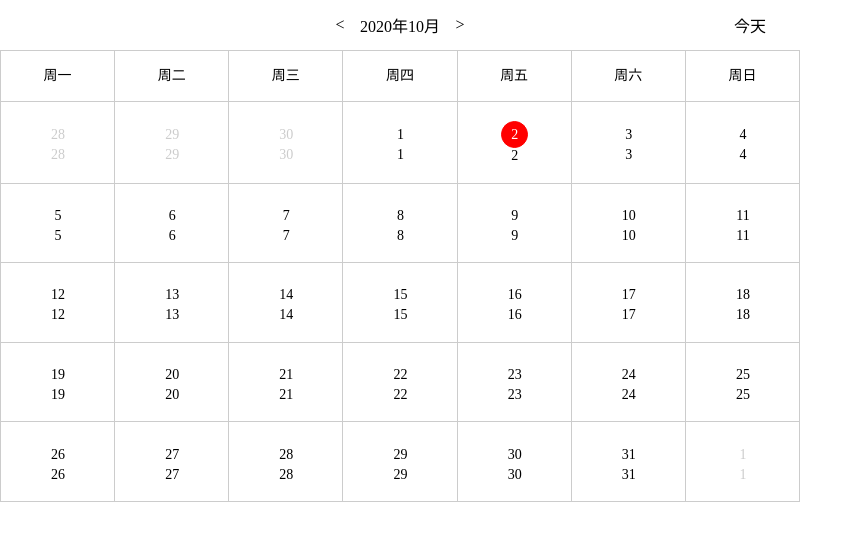
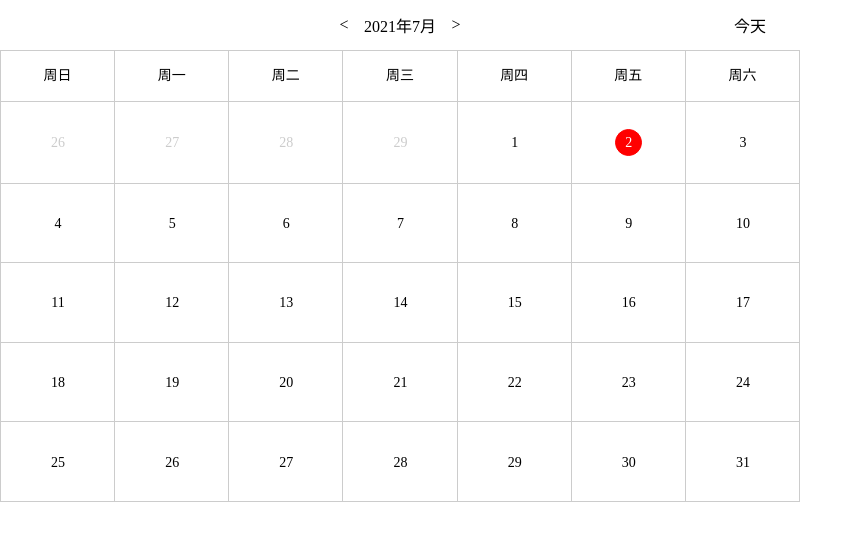
Before and after one commit to UvDream/vite-vue3, a Vue app: page / in a window 1280 px wide. Shown: the top 540 px of the page, without its empty margins (0-863 px from the left). Built offline with nearby package versions, Linux system fonts and the light colour scheme.

Commit message:
fix🐛:  完善日历

```diff
--- a/src/components/calendar/calendar-day-item.vue
+++ b/src/components/calendar/calendar-day-item.vue
@@ -2,7 +2,7 @@
  * @Author: wangzhongjie
  * @Date: 2021-07-09 10:30:59
  * @LastEditors: wangzhongjie
- * @LastEditTime: 2021-07-09 11:14:25
+ * @LastEditTime: 2021-07-09 13:47:18
  * @Description: 日历的天
  * @Email: UvDream@163.com
 -->
@@ -15,7 +15,7 @@
       >
         {{ data.day }}
       </section>
-      <section class="k-calendar__body-item-day-bottom">{{ data.day }}</section>
+      <!-- <section class="k-calendar__body-item-day-bottom">{{ data.day }}</section> -->
     </div>
   </div>
 </template>
--- a/src/components/calendar/index.ts
+++ b/src/components/calendar/index.ts
@@ -2,7 +2,7 @@
  * @Author: wangzhongjie
  * @Date: 2021-07-02 13:53:13
  * @LastEditors: wangzhongjie
- * @LastEditTime: 2021-07-09 11:14:48
+ * @LastEditTime: 2021-07-09 14:19:45
  * @Description:日历类
  * @Email: UvDream@163.com
  */
@@ -36,10 +36,10 @@ class Calendar {
     getPrevDaysList(month: number, year: number): CalendarList {
         const startIndex = this.weekStartIndex(month, year);
         let RemainWeek = startIndex - this.defaultOptions.FirstDayOfWeek
-        if (this.defaultOptions.FirstDayOfWeek > startIndex) {
+        if (this.defaultOptions.FirstDayOfWeek >= startIndex) {
             RemainWeek = RemainWeek + 7
         }
-        const prevStartDay = this.getMonthLastDate(year, month - 1) - RemainWeek
+        const prevStartDay = this.getMonthLastDate(month - 1, year) - RemainWeek
         const startToArray = new Array(RemainWeek).fill("").map((item, index) => {
             return {
                 day: prevStartDay + index,
@@ -54,12 +54,17 @@ class Calendar {
     }
     //获取当前月份的day list
     getNowDaysList(month: number, year: number): CalendarList {
-        let days = this.getMonthLastDate(year, month)
+        let days = this.getMonthLastDate(month, year)
         const nowDays = new Array(days).fill("").map((item, index) => {
             item = index + 1;
+            let current = false
+            const date = new Date()
+            if (item === date.getDate() && month === date.getMonth() + 1) {
+                current = true
+            }
             return {
                 day: item,
-                current: item == new Date().getDate(),
+                current: current,
                 type: 'now',
                 selected: false,
                 disabled: false
@@ -75,6 +80,7 @@ class Calendar {
         if (endDayWeek >= this.defaultOptions.FirstDayOfWeek) {
             RemainWeek = RemainWeek + 7
         }
+
         const lastDays = new Array(RemainWeek).fill("").map((item, index) => {
             item = index + 1;
             return {
@@ -101,8 +107,10 @@ class Calendar {
     // 获取当前月份最后一天星期
     weekEndIndex(month: number, year: number) {
         const day = this.getMonthLastDate(month, year)
+
         month = month < 10 ? 0 + month : month;
         const time = year + "-" + month + "-" + day;
+
         return new Date(time).getDay()
     }
 }
--- a/src/components/calendar/index.vue
+++ b/src/components/calendar/index.vue
@@ -2,13 +2,18 @@
  * @Author: wangzhongjie
  * @Date: 2021-07-02 13:52:54
  * @LastEditors: wangzhongjie
- * @LastEditTime: 2021-07-09 11:39:17
+ * @LastEditTime: 2021-07-09 14:22:12
  * @Description: 日历
  * @Email: UvDream@163.com
 -->
 <template>
   <div class="k-calendar">
-    <ToolBars />
+    <ToolBars
+      :year="nowYear"
+      :month="nowMonth"
+      @toNowDay="toNowDay"
+      @jumpMonth="jumpMonth"
+    />
     <CalendarWeek :weekList="weekList" />
     <CalendarDay :daysList="daysList" />
   </div>
@@ -25,7 +30,7 @@ export default defineComponent({
   props: {
     FirstDayOfWeek: {
       type: Number,
-      default: 1,
+      default: 7,
     },
   },
   setup(props) {
@@ -48,10 +53,11 @@ export default defineComponent({
     nowYear.value = new Date().getFullYear();
     daysList.value = calendar.getCalendarList(nowMonth.value, nowYear.value);
     onMounted(() => {
-      clacWeekList();
+      calcWeekList();
+      console.log(new Calendar({ FirstDayOfWeek: 7 }).getCalendarList(9, 2021));
     });
     // 处理星期方法
-    function clacWeekList() {
+    function calcWeekList() {
       weekArr.forEach((element, index) => {
         props.FirstDayOfWeek - 1 > index
           ? endWeekArr.value.push(element)
@@ -60,7 +66,28 @@ export default defineComponent({
       weekList.value = startWeekArr.value;
       weekList.value = weekList.value.concat(endWeekArr.value);
     }
-    return { daysList, weekList };
+    // 跳转至今天
+    function toNowDay() {
+      nowMonth.value = new Date().getMonth();
+      nowYear.value = new Date().getMonth();
+      daysList.value = calendar.getCalendarList(
+        new Date().getMonth() + 1,
+        new Date().getFullYear()
+      );
+    }
+    function jumpMonth(item: String) {
+      item === "prev" ? nowMonth.value-- : nowMonth.value++;
+      if (nowMonth.value === 13) {
+        nowYear.value++;
+        nowMonth.value = 1;
+      }
+      if (nowMonth.value === 0) {
+        nowYear.value--;
+        nowMonth.value = 12;
+      }
+      daysList.value = calendar.getCalendarList(nowMonth.value, nowYear.value);
+    }
+    return { daysList, weekList, toNowDay, jumpMonth, nowYear, nowMonth };
   },
   components: { CalendarDay, CalendarWeek, ToolBars },
 });
--- a/src/components/calendar/tool-bars.vue
+++ b/src/components/calendar/tool-bars.vue
@@ -2,36 +2,55 @@
  * @Author: wangzhongjie
  * @Date: 2021-07-09 11:38:37
  * @LastEditors: wangzhongjie
- * @LastEditTime: 2021-07-09 11:55:34
+ * @LastEditTime: 2021-07-09 13:07:45
  * @Description: 工具栏
  * @Email: UvDream@163.com
 -->
 <template>
   <div class="k-calendar__tool">
     <section class="k-calendar__tool-left"></section>
-
     <section class="k-calendar__tool-center">
       <div class="k-calendar__tool-center-bar">
-        <div>&lt;</div>
+        <div @click="jumpMonth('prev')">&lt;</div>
       </div>
-      <div class="k-calendar__tool-center-time">2020年10月</div>
+      <div class="k-calendar__tool-center-time">{{ year }}年{{ month }}月</div>
       <div class="k-calendar__tool-center-bar">
-        <div>&gt;</div>
+        <div @click="jumpMonth('next')">&gt;</div>
       </div>
     </section>
-    <section class="k-calendar__tool-right">今天</section>
+    <section class="k-calendar__tool-right" @click="toNow">今天</section>
   </div>
 </template>
 
 <script lang="ts">
-import { defineComponent } from "vue";
+import { defineComponent, toRefs } from "vue";
 export default defineComponent({
-  props: {},
-  setup() {
-    return {};
+  props: {
+    year: {
+      type: Number,
+      default: new Date().getFullYear(),
+    },
+    month: {
+      type: Number,
+      default: new Date().getMonth() + 1,
+    },
+  },
+  emits: ["toNowDay", "jumpMonth"],
+  setup(props, { emit }) {
+    const { year, month } = toRefs(props);
+    function toNow() {
+      emit("toNowDay");
+    }
+    function jumpMonth(item: String) {
+      emit("jumpMonth", item);
+    }
+    return {
+      toNow,
+      year,
+      month,
+      jumpMonth,
+    };
   },
   components: {},
 });
 </script>
-
-<style scoped lang="less"></style>
```
